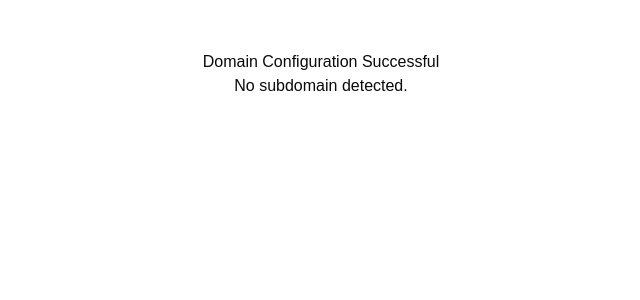
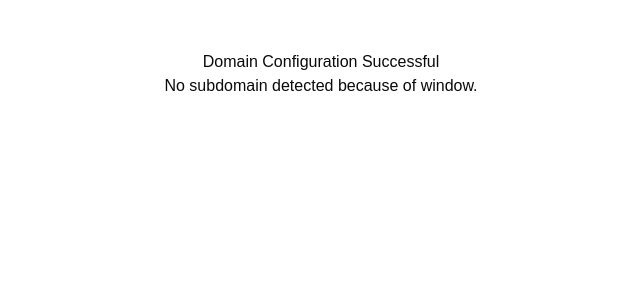
Before and after one commit to panda-zw/next-subdomain-generation, a Next.js app: page /success in a window 1280 px wide. Shown: the top 300 px of the page, without its empty margins (319-959 px from the left). Built offline with nearby package versions, Linux system fonts and the light colour scheme.

Commit message:
Domain configuration success page

```diff
--- a/app/success/page.tsx
+++ b/app/success/page.tsx
@@ -28,7 +28,7 @@ const SuccessPage = () => {
           Domain <strong>{subdomain}.oono.store</strong> is successfully configured.
         </p>
       ) : (
-        <p>No subdomain detected.</p>
+        <p>No subdomain detected because of window.</p>
       )}
     </div>
   );
```
